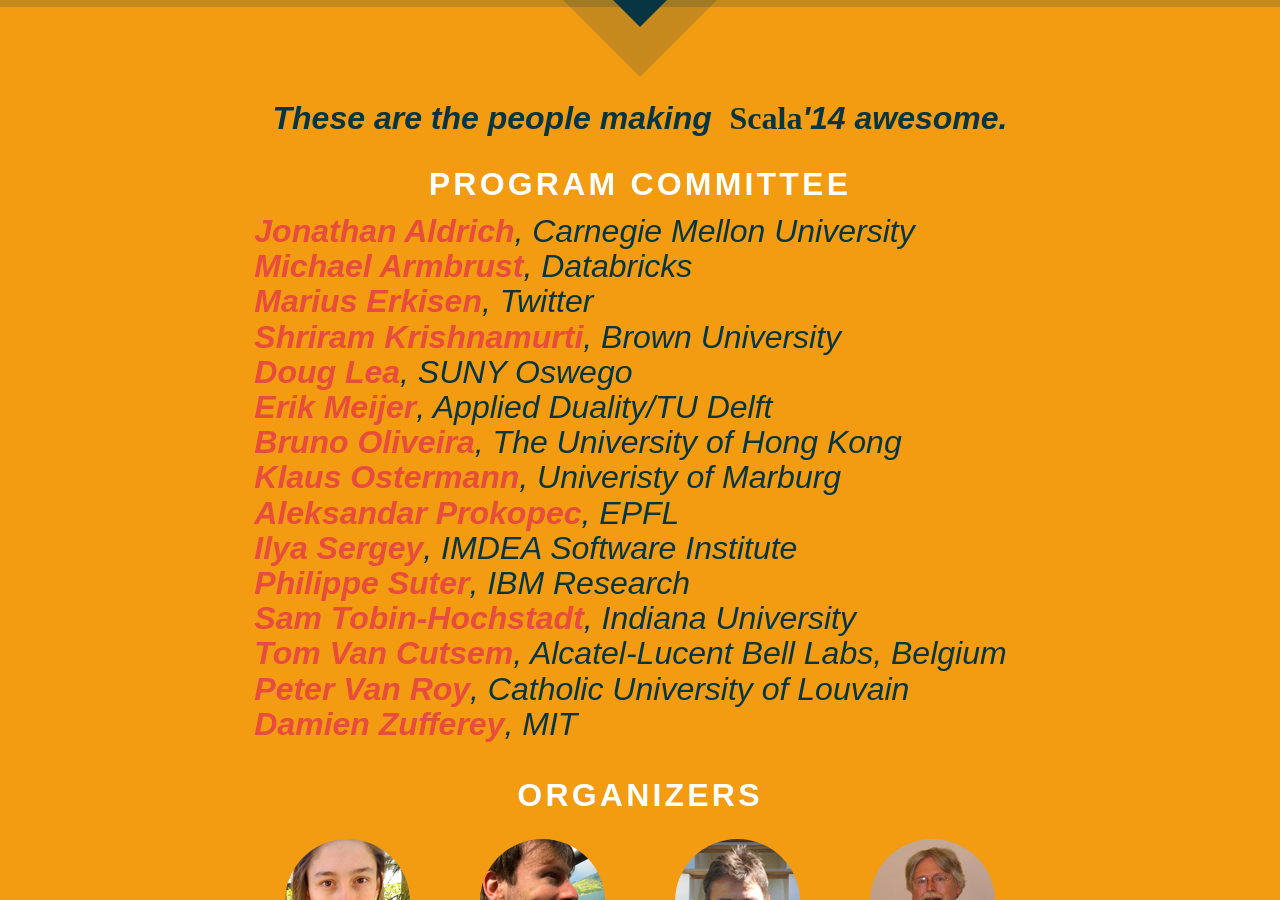
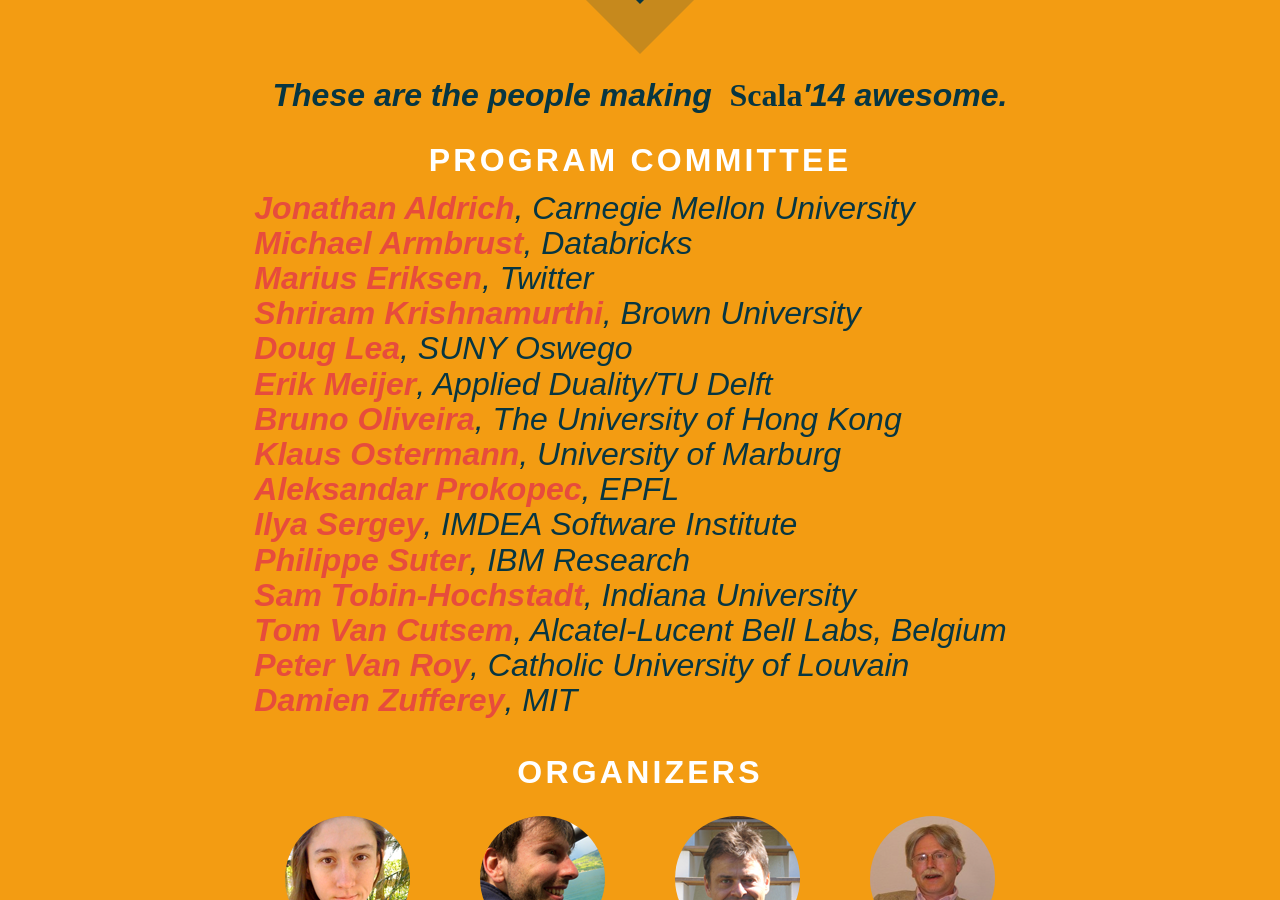
Before and after one commit to heathermiller/wwwscala14, a Jekyll site: the page built from index.md, in a window 1280 px wide and 900 px high, scrolled down 2321 px. Built offline with Jekyll 4.4.1, drawn with Linux system fonts in a browser that asks for light colours; some of the changed text lies outside the part shown.

Commit message:
Typo fixes

```diff
--- a/_includes/pc.html
+++ b/_includes/pc.html
@@ -1,12 +1,12 @@
         <div class="pc">
           <b><a href="http://www.cs.cmu.edu/~./aldrich/">Jonathan Aldrich</a></b>, Carnegie Mellon University
           <br/><b>Michael Armbrust</b>, Databricks
-          <br/><b>Marius Erkisen</b>, Twitter
-          <br/><b><a href="http://cs.brown.edu/~sk/">Shriram Krishnamurti</a></b>, Brown University
+          <br/><b>Marius Eriksen</b>, Twitter
+          <br/><b><a href="http://cs.brown.edu/~sk/">Shriram Krishnamurthi</a></b>, Brown University
           <br/><b><a href="http://g.oswego.edu/">Doug Lea</a></b>, SUNY Oswego
           <br/><b>Erik Meijer</b>, Applied Duality/TU Delft
           <br/><b><a href="http://i.cs.hku.hk/~bruno/">Bruno Oliveira</a></b>, The University of Hong Kong
-          <br/><b><a href="http://www.informatik.uni-marburg.de/~kos/">Klaus Ostermann</a></b>, Univeristy of Marburg
+          <br/><b><a href="http://www.informatik.uni-marburg.de/~kos/">Klaus Ostermann</a></b>, University of Marburg
           <br/><b><a href="http://axel22.github.io/home/professional/">Aleksandar Prokopec</a></b>, EPFL
           <!-- <br/><b>Vivek Sarkar</b>, Rice University -->
           <br/><b><a href="http://ilyasergey.net/">Ilya Sergey</a></b>, IMDEA Software Institute
--- a/_layouts/frontpage.html
+++ b/_layouts/frontpage.html
@@ -56,9 +56,9 @@ layout: default
       <div class="panel-title">Scala <span class="amp">&</span> Next-Generation Languages:<br/>Language Design for Mainstream Software Engineering</div>
       <div class="panelists">
         <div class="panelist"><b>Martin Odersky</b>, EPFL</div>
-        <div class="panelist"><b>Erik Meijer</b>, Applied Duality/TU Delft</div>
+        <!-- <div class="panelist"><b>Erik Meijer</b>, Applied Duality/TU Delft</div> -->
         <div class="panelist"><b>Peter Van Roy</b>, Catholic University of Louvain</div>
-        <div class="panelist"><b>Shriram Krishnamurti</b>, Brown University</div>
+        <div class="panelist"><b>Shriram Krishnamurthi</b>, Brown University</div>
         <div class="panelist"><b>Jonathan Aldrich</b>, Carnegie Mellon University</div>
         <!-- <div class="panelist to-confirm"><b>Gilad Bracha</b>, Google (if at ECOOP)</div> -->
         <!-- <div class="panelist to-confirm"><b>Manuel Fahnrich</b>, Google</div> -->
```
